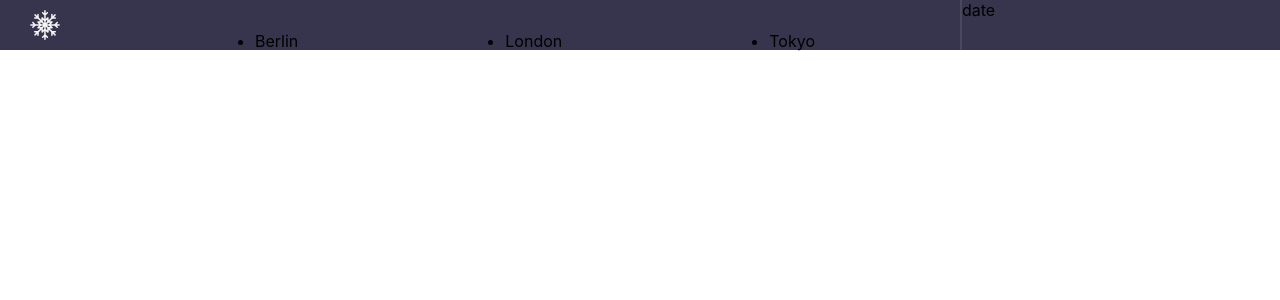
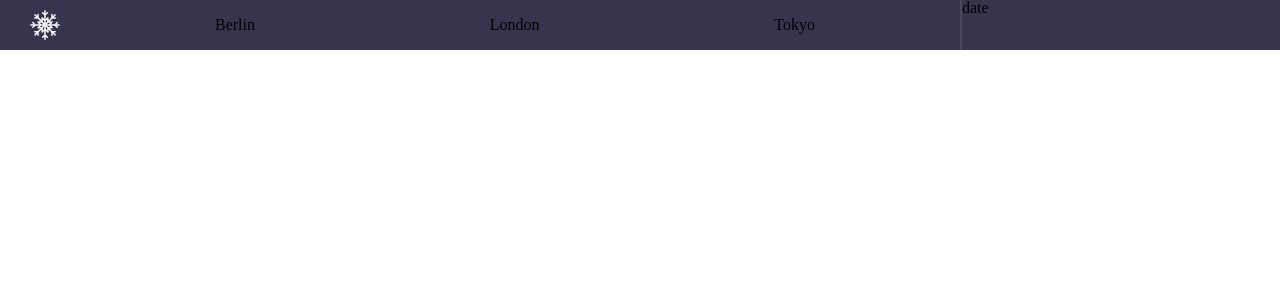
Before and after one commit to bircankut/snowflake, a Next.js app: page / in a window 1280 px wide. Shown: the top 300 px of the page. Built offline with nearby package versions, Linux system fonts and the light colour scheme.

Commit message:
Add css reset file

```diff
--- a/pages/_app.tsx
+++ b/pages/_app.tsx
@@ -1,5 +1,6 @@
 import '../styles/globals.css'
 import type { AppProps } from 'next/app'
+import '../styles/reset.css';
 
 function MyApp({ Component, pageProps }: AppProps) {
   return <Component {...pageProps} />
--- /dev/null
+++ b/styles/reset.css
@@ -0,0 +1,43 @@
+html, body, div, span, applet, object, iframe,
+h1, h2, h3, h4, h5, h6, p, blockquote, pre,
+a, abbr, acronym, address, big, cite, code,
+del, dfn, em, img, ins, kbd, q, s, samp,
+small, strike, strong, sub, sup, tt, var,
+b, u, i, center,
+dl, dt, dd, ol, ul, li,
+fieldset, form, label, legend,
+table, caption, tbody, tfoot, thead, tr, th, td,
+article, aside, canvas, details, embed,
+figure, figcaption, footer, header, hgroup,
+menu, nav, output, ruby, section, summary,
+time, mark, audio, video {
+  margin: 0;
+  padding: 0;
+  border: 0;
+  font-size: 100%;
+  font: inherit;
+  vertical-align: baseline;
+}
+/* HTML5 display-role reset for older browsers */
+article, aside, details, figcaption, figure,
+footer, header, hgroup, menu, nav, section {
+  display: block;
+}
+body {
+  line-height: 1;
+}
+ol, ul {
+  list-style: none;
+}
+blockquote, q {
+  quotes: none;
+}
+blockquote:before, blockquote:after,
+q:before, q:after {
+  content: '';
+  content: none;
+}
+table {
+  border-collapse: collapse;
+  border-spacing: 0;
+}
```
